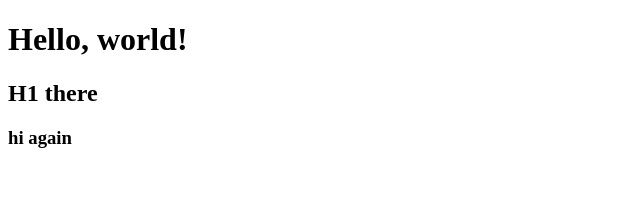
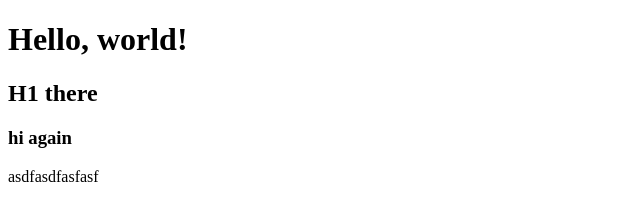
Before and after one commit to SuperFranky8/NewProject, a plain HTML site: page index.html in a window 1280 px wide. Shown: the whole page, without its empty margins (0-640 px from the left). Drawn offline with Linux system fonts and the light colour scheme.

Commit message:
Update index.html

```diff
--- a/index.html
+++ b/index.html
@@ -9,5 +9,6 @@
     <h1>Hello, world!</h1>
     <h2>H1 there</h2>
     <h3>hi again</h3>
+    asdfasdfasfasf
 </body>
 </html>
```
